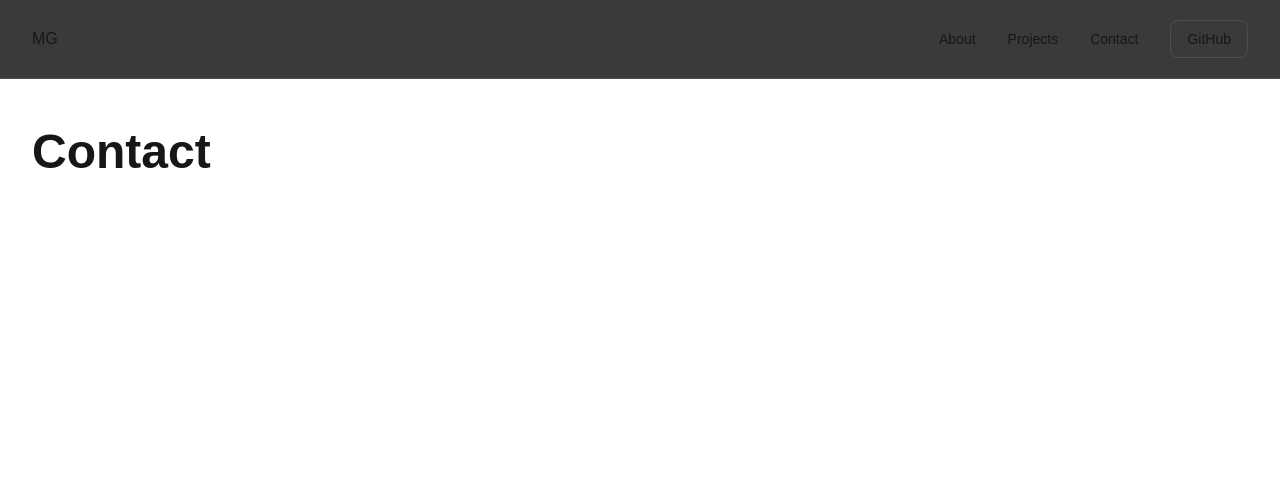
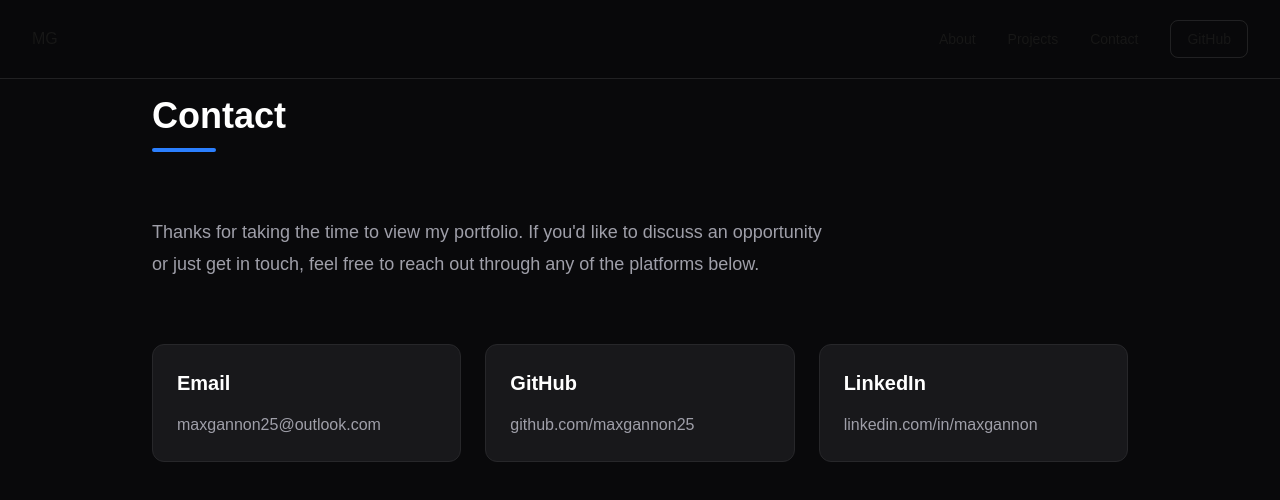
Before and after one commit to maxgannon25/nextjs-portfolio, a Next.js app: page /contact in a window 1280 px wide. Shown: the top 500 px of the page. Built offline with nearby package versions, Linux system fonts and the light colour scheme.

Commit message:
Implement contact page

```diff
--- a/src/app/contact/page.js
+++ b/src/app/contact/page.js
@@ -1,7 +1,9 @@
-export default function Contact() {
+import Contact from "@/components/Contact";
+
+export default function Page() {
   return (
-    <section className="pt-32 px-8">
-      <h1 className="text-5xl font-bold">Contact</h1>
-    </section>
+    <main className="bg-zinc-950 text-white">
+      <Contact />
+    </main>
   );
 }
--- a/src/components/Contact.jsx
+++ b/src/components/Contact.jsx
@@ -1,7 +1,72 @@
+import Link from "next/link";
+
 export default function Contact() {
   return (
-    <nav>
-      Contact
-    </nav>
+    <section className="min-h-screen bg-zinc-950 text-white">
+      <div className="mx-auto max-w-5xl px-6 py-24">
+
+        {/* Heading */}
+        <div className="mb-16">
+          <h1 className="text-4xl font-bold">Contact</h1>
+          <div className="mt-3 h-1 w-16 rounded bg-blue-500"></div>
+        </div>
+
+        {/* Intro */}
+        <div className="mb-16 max-w-2xl">
+          <p className="text-lg leading-8 text-zinc-400">
+            Thanks for taking the time to view my portfolio.
+            If you'd like to discuss an opportunity or just get in touch,
+            feel free to reach out through any of the platforms below.
+          </p>
+        </div>
+
+        {/* Contact Cards */}
+        <div className="grid gap-6 md:grid-cols-3">
+
+          <div className="rounded-xl border border-zinc-800 bg-zinc-900 p-6">
+            <h2 className="mb-4 text-xl font-semibold">
+              Email
+            </h2>
+
+            <Link
+              href="mailto:maxgannon25@outlook.com"
+              className="text-zinc-400 transition hover:text-white"
+            >
+              maxgannon25@outlook.com
+            </Link>
+          </div>
+
+          <div className="rounded-xl border border-zinc-800 bg-zinc-900 p-6">
+            <h2 className="mb-4 text-xl font-semibold">
+              GitHub
+            </h2>
+
+            <Link
+              href="https://github.com/maxgannon25"
+              target="_blank"
+              className="text-zinc-400 transition hover:text-white"
+            >
+              github.com/maxgannon25
+            </Link>
+          </div>
+
+          <div className="rounded-xl border border-zinc-800 bg-zinc-900 p-6">
+            <h2 className="mb-4 text-xl font-semibold">
+              LinkedIn
+            </h2>
+
+            <Link
+              href="https://linkedin.com/in/maxgannon"
+              target="_blank"
+              className="text-zinc-400 transition hover:text-white"
+            >
+              linkedin.com/in/maxgannon
+            </Link>
+          </div>
+
+        </div>
+
+      </div>
+    </section>
   );
 }
```
